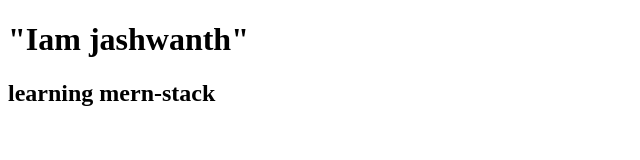
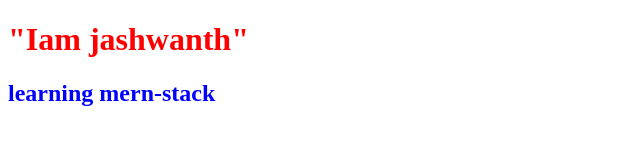
Before and after one commit to Mjashwanthh/mern-stack, a website: page index.html in a window 1280 px wide. Shown: the whole page, without its empty margins (0-640 px from the left). Drawn offline with Linux system fonts and the light colour scheme.

Commit message:
added css styles

```diff
--- a/index.html
+++ b/index.html
@@ -7,8 +7,19 @@
     <title>Document</title>
     <link rel="stylesheet" href="style.css">
 </head>
+<style>
+    h1{
+        color: red;
+
+    }
+    h2{
+        color : blue;
+
+    }
+</style>
 <body>
     <h1 id="heading1">"Iam jashwanth"</h1>
     <h2 id="heading2">learning mern-stack</h2>
+
 </body>
 </html>
--- a/style.css
+++ b/style.css
@@ -1,6 +1,6 @@
-h1.heading1{
+h1{
     color: red;
 }
-h2.heading2{
+h2{
     color:blue;
 }
```
